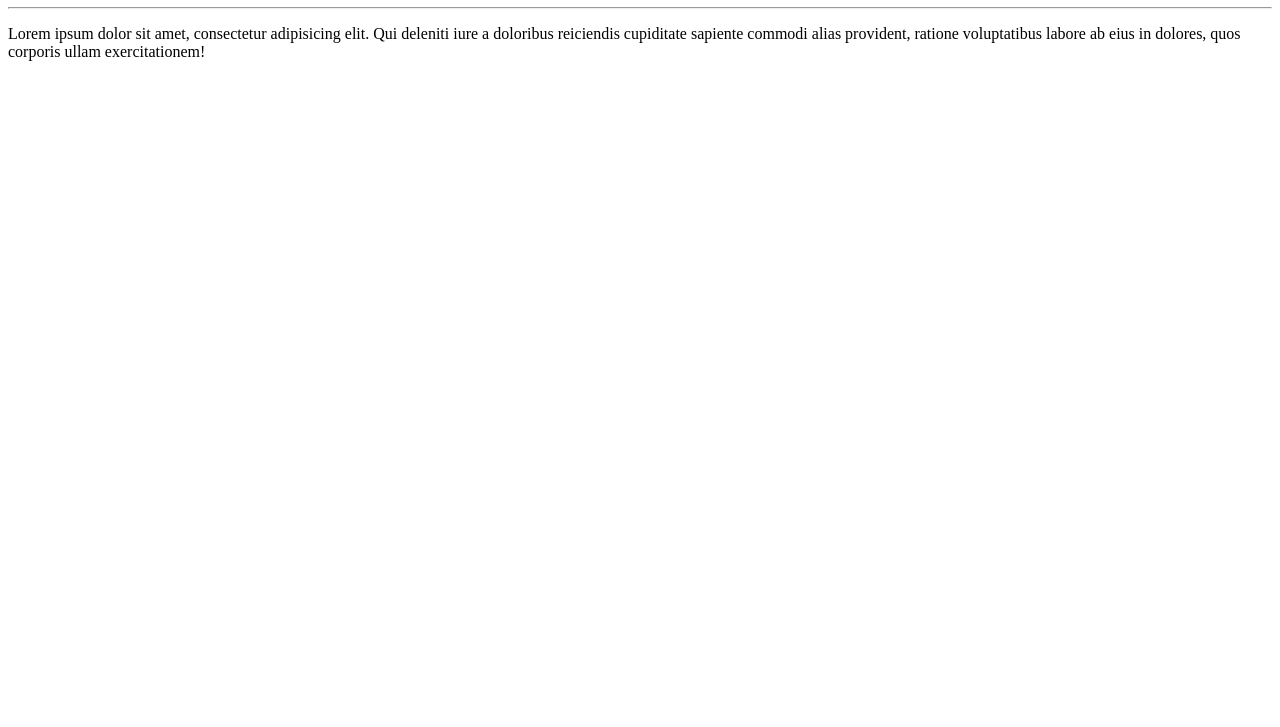
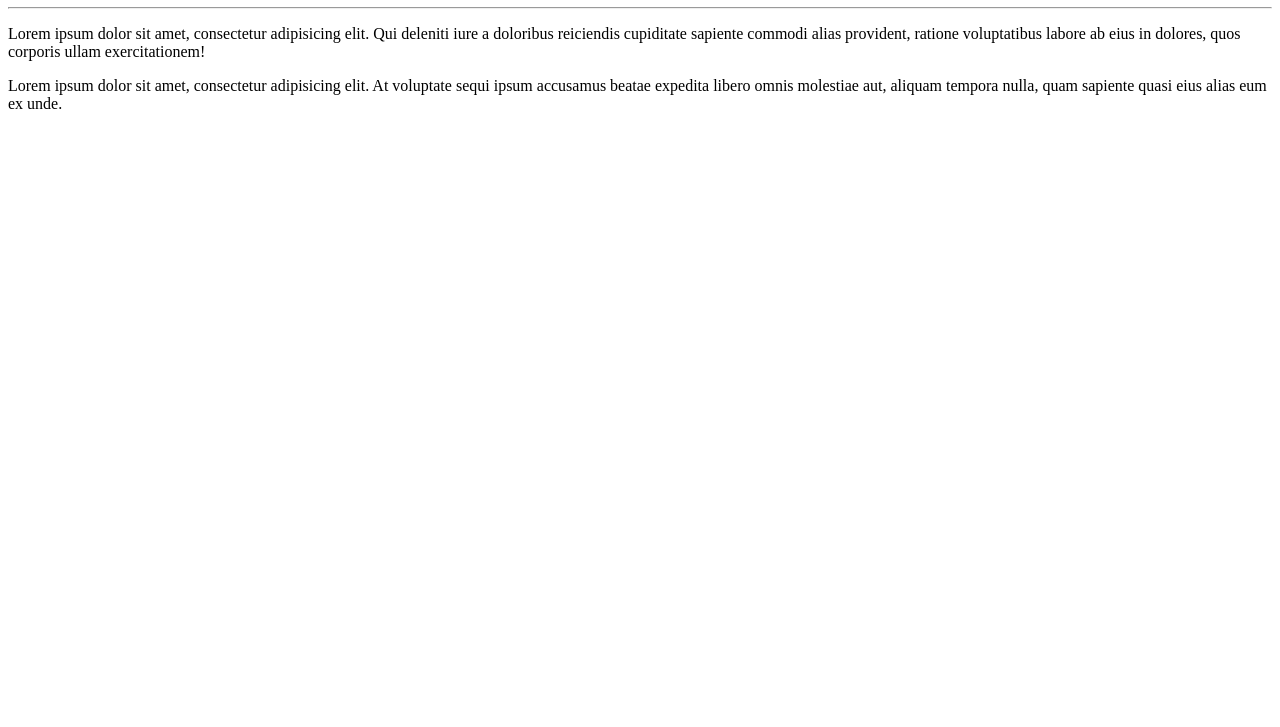
Before and after one commit to samuelc-nasc/Ola-Mundo, a plain HTML site: page site-exemplo/index.html in a window 1280 px wide. Shown: the part 73-800 px from the top of the page. Drawn offline with Linux system fonts and the light colour scheme.

Commit message:
adicionei um paragrafo

```diff
--- a/site-exemplo/index.html
+++ b/site-exemplo/index.html
@@ -16,5 +16,7 @@
 
     <p>Lorem ipsum dolor sit amet, consectetur adipisicing elit. Qui deleniti iure a doloribus reiciendis cupiditate sapiente commodi alias provident, ratione voluptatibus labore ab eius in dolores, quos corporis ullam exercitationem!</p>
 
+    <p>Lorem ipsum dolor sit amet, consectetur adipisicing elit. At voluptate sequi ipsum accusamus beatae expedita libero omnis molestiae aut, aliquam tempora nulla, quam sapiente quasi eius alias eum ex unde.</p>
+
 </body>
 </html>
```
